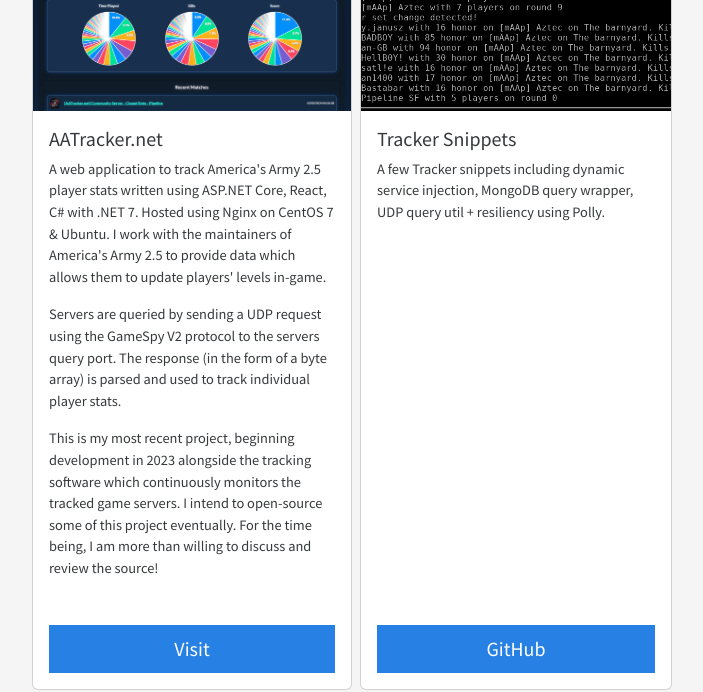
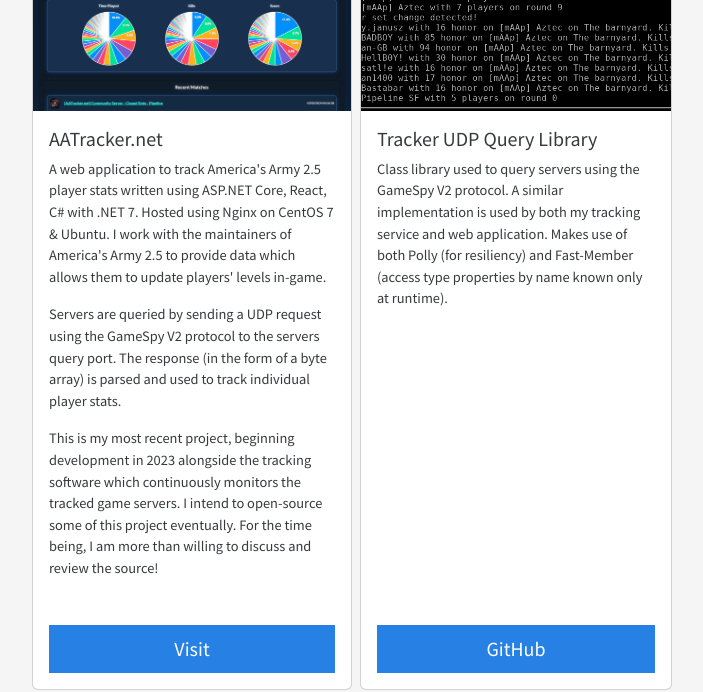
Before and after one commit to TorinMartin/TorinMartin.github.io, a plain HTML site: page index.html in a window 1280 px wide. Shown: the part 3120-3812 px from the top of the page, without its empty margins (288-991 px from the left). Drawn offline with nearby package versions, Linux system fonts and the light colour scheme.

Commit message:
Project content update

```diff
--- a/index.html
+++ b/index.html
@@ -202,9 +202,9 @@
 									<img class="card-img-top display rounded-top" src="img/trackerapp.png" alt="Tracker Snippets"">
 								</div>
 								<div class="card-body d-flex flex-column">
-									<h5 class="card-title">Tracker Snippets</h5>
-									<p class="card-text project-desc">A few Tracker snippets including dynamic service injection, MongoDB query wrapper, UDP query util + resiliency using Polly.</p>
-									<a href="https://github.com/TorinMartin/QueryWrapper/tree/master" class="mt-auto center w-100"><button type="button" class="btn btn-lg btn-primary w-100">GitHub</button></a>
+									<h5 class="card-title">Tracker UDP Query Library</h5>
+									<p class="card-text project-desc">Class library used to query servers using the GameSpy V2 protocol. A similar implementation is used by both my tracking service and web application. Makes use of both Polly (for resiliency) and Fast-Member (access type properties by name known only at runtime).</p>
+									<a href="https://github.com/TorinMartin/UdpQueryLibrary" class="mt-auto center w-100"><button type="button" class="btn btn-lg btn-primary w-100">GitHub</button></a>
 								</div>
 							</div>
 						</div>
```
